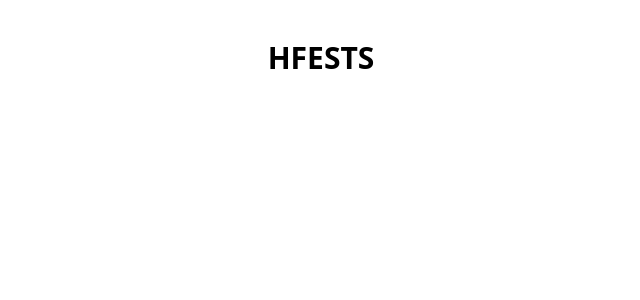
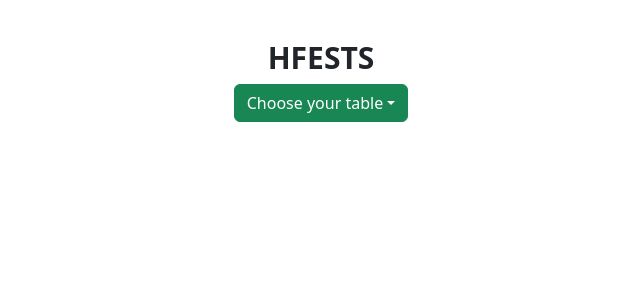
Before and after one commit to WillTrem/COMP353_HFESTS, a React (Create React App) app in the folder client/: page / in a window 1280 px wide. Shown: the top 300 px of the page, without its empty margins (319-959 px from the left). Built offline with nearby package versions, Linux system fonts and the light colour scheme.

Commit message:
PHP + UI start

```diff
--- a/client/package.json
+++ b/client/package.json
@@ -8,6 +8,7 @@
     "@testing-library/user-event": "^13.5.0",
     "bootstrap": "^5.2.3",
     "react": "^18.2.0",
+    "react-bootstrap": "^2.7.2",
     "react-dom": "^18.2.0",
     "react-scripts": "^5.0.1",
     "tailwindcss": "^3.3.1",
--- a/client/src/App.js
+++ b/client/src/App.js
@@ -1,10 +1,13 @@
-function App() {
+import SiteBody from "./Components/siteBody";
+
+const App = () => {
+
   return (
     <div className="flex flex-col h-screen items-center m-10">
         <h1 className="text-3xl font-bold">
         HFESTS
     </h1>
-
+      <SiteBody></SiteBody>
     </div>
   );
 }
--- /dev/null
+++ b/client/src/Components/siteBody.jsx
@@ -0,0 +1,19 @@
+import Dropdown from 'react-bootstrap/Dropdown';
+import { useState } from 'react';
+const SiteBody = () => {
+	const [selectedTable, setSelectedTable] = useState('Choose your table')
+  return (<div>
+	<Dropdown>
+      <Dropdown.Toggle variant="success" id="dropdown-basic">
+        {selectedTable}
+      </Dropdown.Toggle>
+
+      <Dropdown.Menu>
+		{['Choose your table','Facilities', 'Employees', ].map((table) => {
+		  return(<Dropdown.Item onClick={() => {setSelectedTable(table)}}>{table}</Dropdown.Item>)
+		})}
+      </Dropdown.Menu>
+    </Dropdown>
+  </div>);
+}
+export default SiteBody;
--- a/client/src/index.js
+++ b/client/src/index.js
@@ -2,6 +2,7 @@ import React from 'react';
 import ReactDOM from 'react-dom/client';
 import styles from "./index.css"
 import App from './App';
+import 'bootstrap/dist/css/bootstrap.min.css';
 
 
 const root = ReactDOM.createRoot(document.getElementById('root'));
```
Also changed, not shown: 2 other files (tests, documents, lock files or other folders).
